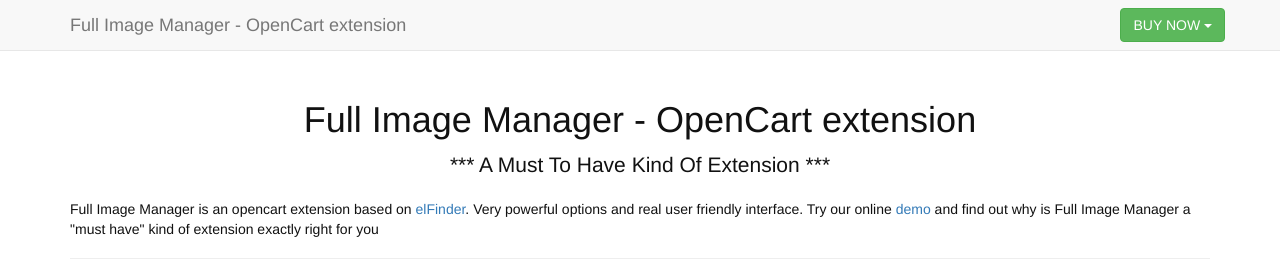
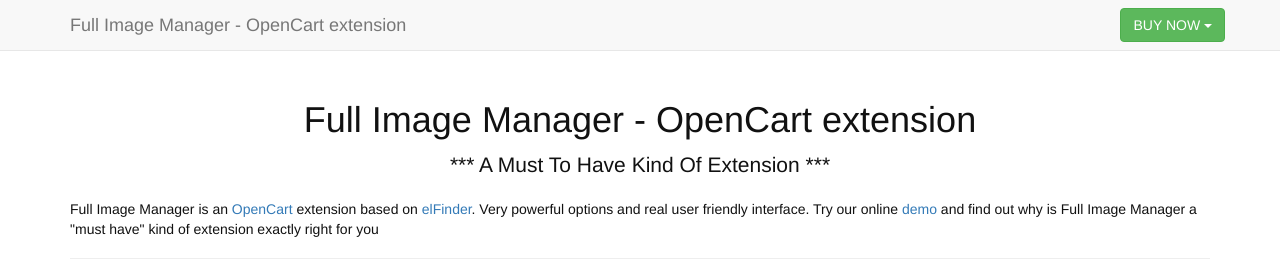
Before and after one commit to natasaborovcanin/full-image-manager, a Jekyll site: the page built from index.html, in a window 1280 px wide, cut to the strip 0-275 px from the top of the page. Built offline with Jekyll 4.4.1, drawn with Linux system fonts in a browser that asks for light colours; part of the change alters nothing that is shown.

```diff
--- a/index.html
+++ b/index.html
@@ -27,7 +27,7 @@ layout: default
         <h1 class="text-center">Full Image Manager - OpenCart extension</h1>
         <p class="lead text-center text-capitalize">*** A must to have kind of extension ***</p>
 
-        <p>Full Image Manager is an opencart extension based on <a href="https://github.com/Studio-42/elFinder" target="_blank">elFinder</a>. Very powerful options and real user friendly interface. Try our online <a href="http://raim2.ext.oc2.panforest.net/admin/" target="_blank">demo</a> and find out why is Full Image Manager a "must have" kind of extension exactly right for you</p>
+        <p>Full Image Manager is an <a href="http://www.opencart.com/" target="_blank">OpenCart</a> extension based on <a href="https://github.com/Studio-42/elFinder" target="_blank">elFinder</a>. Very powerful options and real user friendly interface. Try our online <a href="http://raim2.ext.oc2.panforest.net/admin/" target="_blank">demo</a> and find out why is Full Image Manager a "must have" kind of extension exactly right for you</p>
     </div>
     <div class="row">
         <div class="col-lg-6 col-md-6 col-sm-12 col-xs-12">
```
